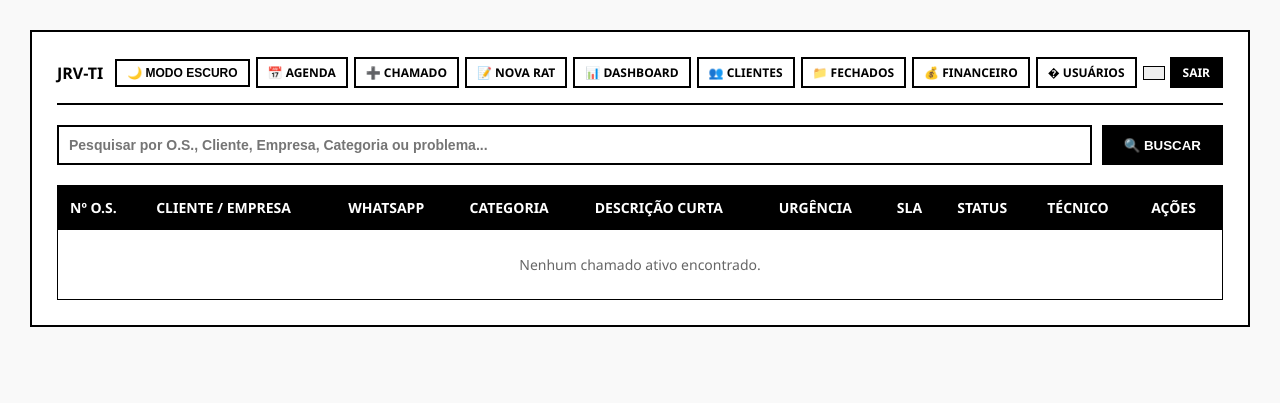
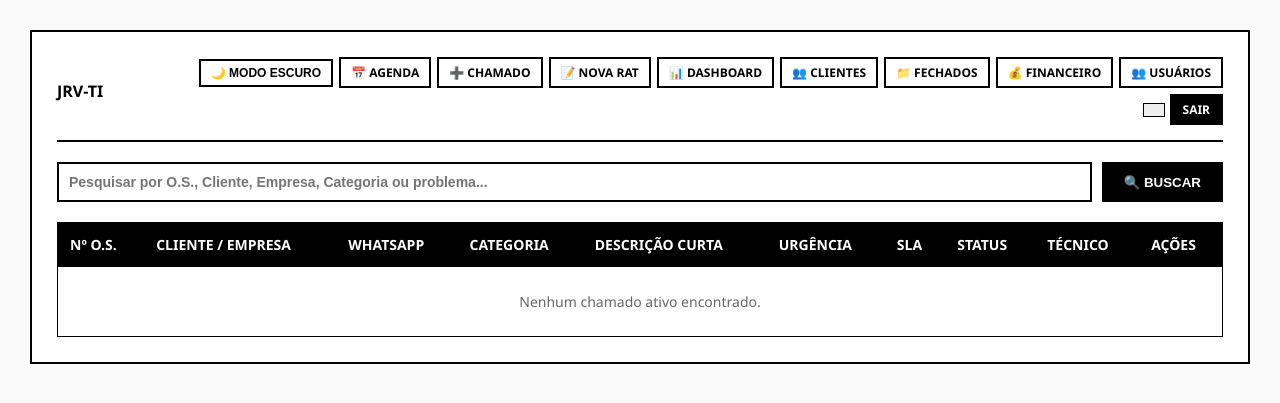
Before and after one commit to jrvti/supchamados, a Flask app: template templates/admin.html in a window 1280 px wide. Shown: the top 403 px of the page. Run offline with Flask 3, Linux system fonts and the light colour scheme; the template is opened without the code that fills it, so the values that code supplies are empty.

Commit message:
fix: corrige emojis dos botões financeiro e usuarios

```diff
--- a/templates/admin.html
+++ b/templates/admin.html
@@ -76,7 +76,7 @@
                 <a href="/clientes" class="btn-dashboard">👥 Clientes</a>
                 <a href="/arquivados" class="btn-arquivados">📁 Fechados</a>
                 <a href="/financeiro" class="btn-arquivados">💰 Financeiro</a>
-                <a href="/usuarios" class="btn-arquivados">� Usuários</a>
+                <a href="/usuarios" class="btn-arquivados">👥 Usuários</a>
                 <div class="user-block">
                     <span class="user-badge">{% if tecnico_atual == 'tecnicon1' %}N1 - Maciel{% elif tecnico_atual == 'tecnicon2' %}N2 - Adams{% elif tecnico_atual == 'tecsenior' %}N3 - Jaime{% else %}{{ tecnico_atual }}{% endif %}</span>
                     <a href="/logout" class="btn-logout">Sair</a>
```
